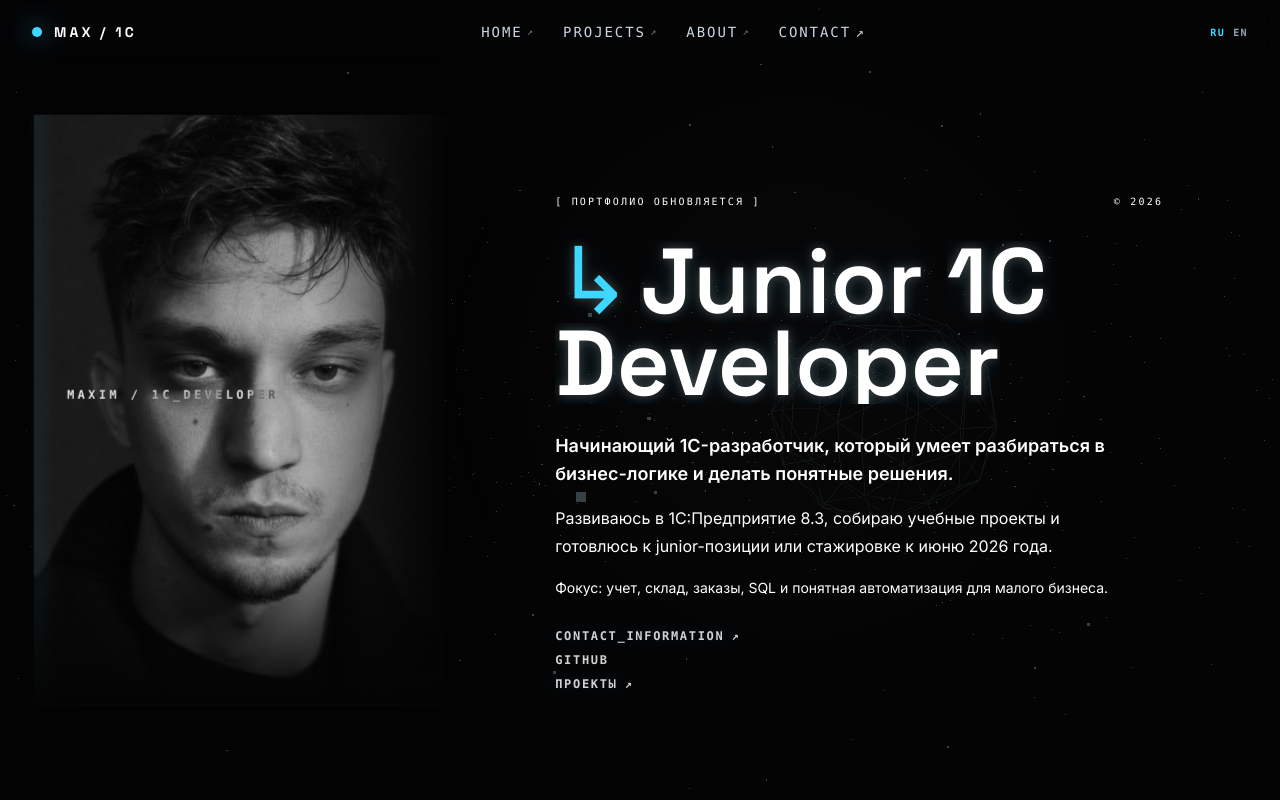
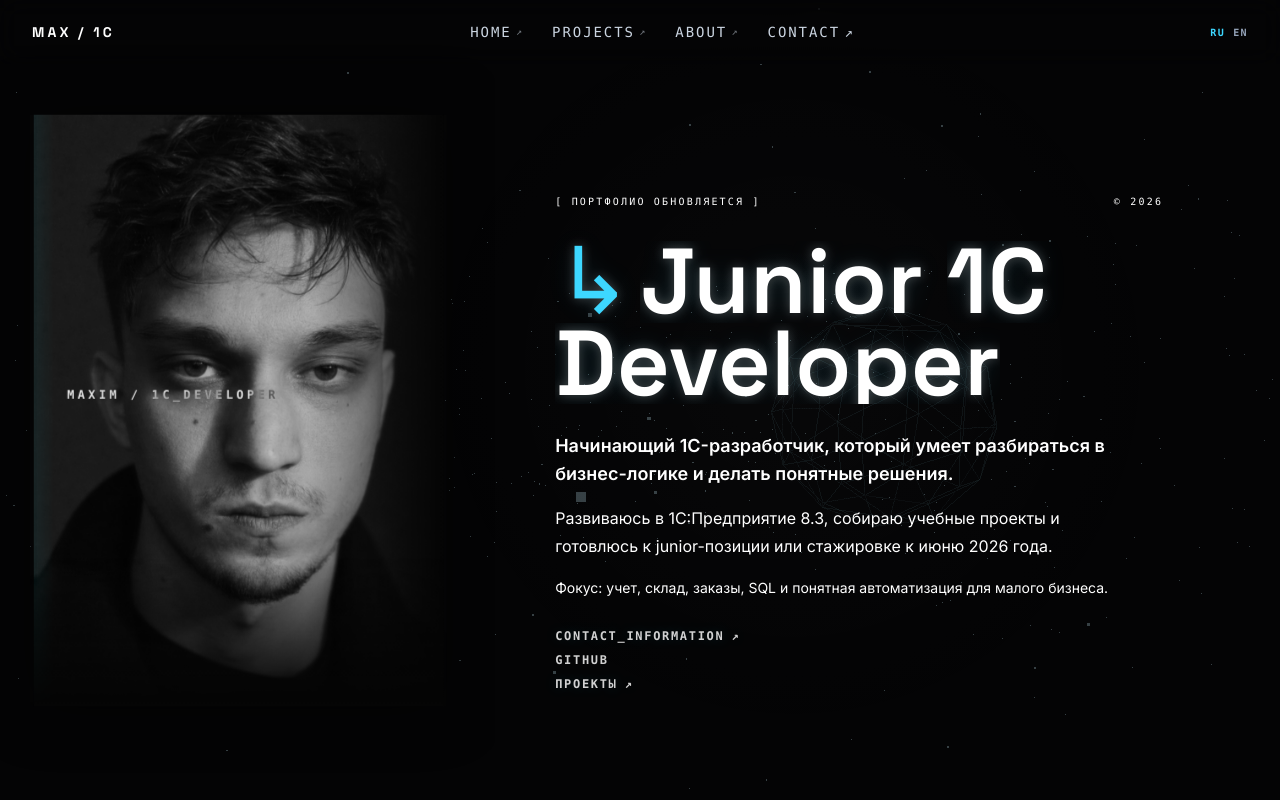
Before and after one commit to MAx-ICTU/DevShakov, a React (Vite) app: page / in a window 1280 px wide. Shown: the top 800 px of the page. Built offline with nearby package versions, Linux system fonts and the light colour scheme.

Commit message:
Refine header interactions

```diff
--- a/src/components/Header.tsx
+++ b/src/components/Header.tsx
@@ -27,13 +27,24 @@ export function Header({ locale, setLocale }: HeaderProps) {
     <>
       {navItems.map((item) =>
         item.to === "/contact" ? (
-          <AnimatedContactLink key={item.to} className="nav-link text-sm text-slate-300 transition hover:text-white" onNavigate={() => setOpen(false)}>
-            {item.label}
+          <AnimatedContactLink
+            key={item.to}
+            className="nav-link text-sm text-slate-300 transition hover:text-white"
+            onNavigate={() => setOpen(false)}
+          >
+            <ScrambleText text={item.label} />
           </AnimatedContactLink>
         ) : (
-          <Link key={item.to} to={item.to} className="nav-link text-sm text-slate-300 transition hover:text-white" onClick={() => setOpen(false)}>
+          <Link
+            key={item.to}
+            to={item.to}
+            className="nav-link text-sm text-slate-300 transition hover:text-white"
+            onClick={() => setOpen(false)}
+          >
             <ScrambleText text={item.label} />
-            <span aria-hidden="true" className="nav-link-arrow">↗</span>
+            <span aria-hidden="true" className="nav-link-arrow">
+              ↗
+            </span>
           </Link>
         ),
       )}
@@ -43,8 +54,11 @@ export function Header({ locale, setLocale }: HeaderProps) {
   return (
     <header className="fixed inset-x-0 top-0 z-50 bg-ink/24 backdrop-blur-md">
       <Container className="flex h-16 items-center justify-between gap-4">
-        <Link to="/" className="group flex items-center gap-3 font-display text-sm font-bold uppercase tracking-[0.22em] text-white">
-          <span className="h-2.5 w-2.5 rounded-full bg-cyan shadow-[0_0_24px_rgba(61,215,255,0.8)] transition group-hover:bg-cyan/70" />
+        <Link
+          to="/"
+          className="group flex items-center font-display text-sm font-bold uppercase tracking-[0.22em] text-white"
+          aria-label="Go to home page"
+        >
           <ScrambleText text={ui.logo} />
         </Link>
         <nav className="hidden items-center gap-7 font-mono uppercase tracking-[0.12em] lg:flex">{nav}</nav>
--- a/src/components/ScrambleText.tsx
+++ b/src/components/ScrambleText.tsx
@@ -72,7 +72,7 @@ export function ScrambleText({ text, className = "", as: Tag = "span", trigger =
   }, [trigger, text]);
 
   return (
-    <Tag className={`scramble-text inline-block cursor-default select-none ${className}`} onPointerEnter={trigger === "hover" ? scramble : undefined} data-text={text}>
+    <Tag className={`scramble-text inline-block select-none ${className}`} onPointerEnter={trigger === "hover" ? scramble : undefined} data-text={text}>
       {display}
     </Tag>
   );
--- a/src/styles/index.css
+++ b/src/styles/index.css
@@ -65,7 +65,7 @@ textarea {
 
 .scramble-text {
   position: relative;
-  cursor: default;
+  cursor: inherit;
   text-shadow: 0 0 0 rgba(61, 215, 255, 0);
   transition: color 180ms ease, text-shadow 180ms ease, filter 180ms ease;
 }
@@ -102,6 +102,7 @@ textarea {
   width: fit-content;
   align-items: center;
   gap: 0.45rem;
+  cursor: pointer;
 }
 
 .animated-link::after {
@@ -127,6 +128,7 @@ textarea {
   display: inline-flex;
   align-items: center;
   gap: 0.28rem;
+  cursor: pointer;
 }
 
 .nav-link::after {
```
